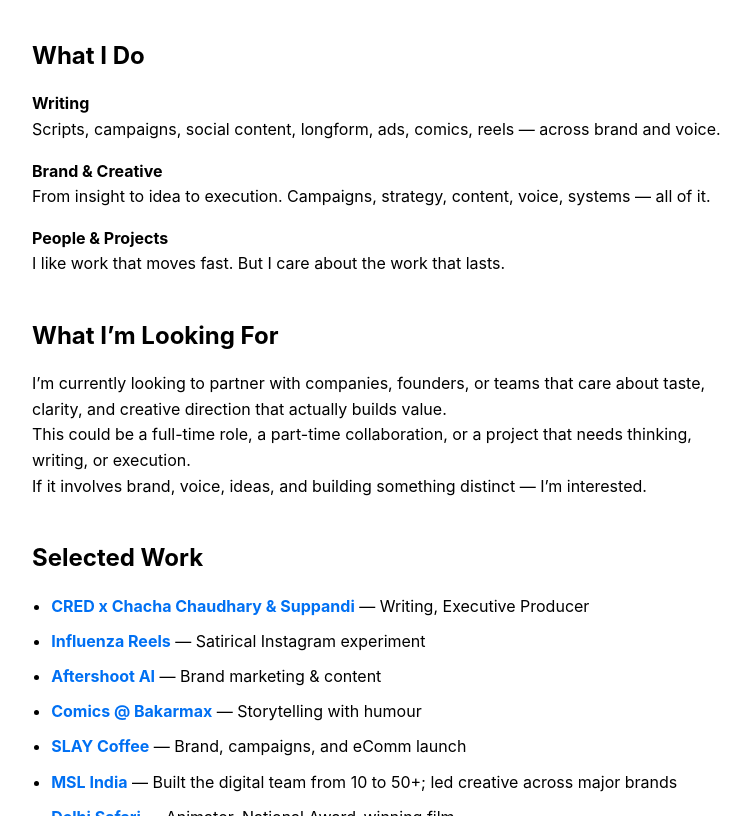
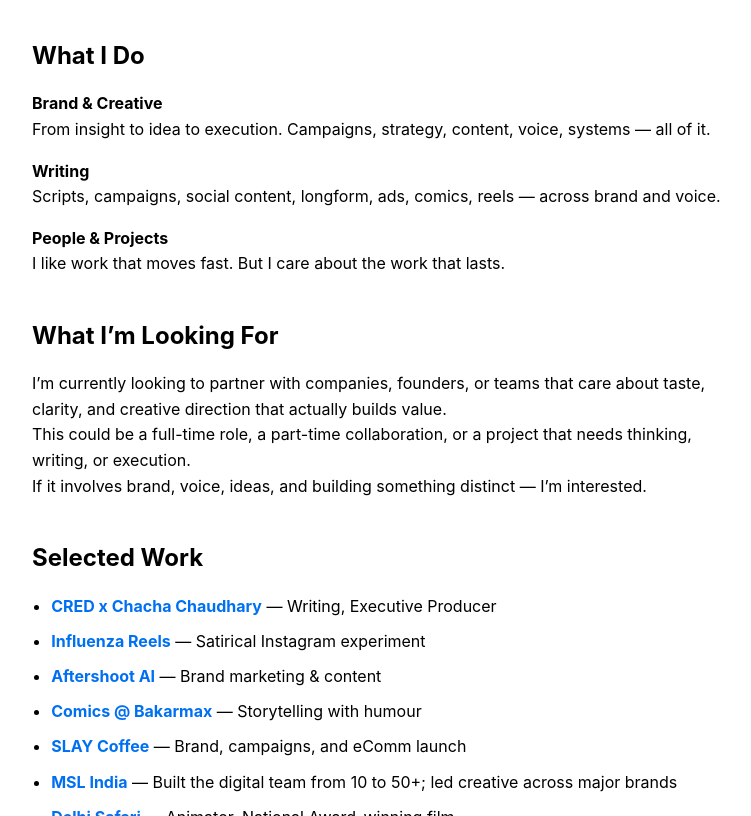
Before and after one commit to mayamemesaab/mayamemesaab.github.io, a plain HTML site: page index.html in a window 1280 px wide. Shown: the part 483-1299 px from the top of the page, without its empty margins (258-1009 px from the left). Drawn offline with Linux system fonts and the light colour scheme.

Commit message:
Update index.html

```diff
--- a/index.html
+++ b/index.html
@@ -59,10 +59,10 @@
 
   <div class="section">
     <h2>What I Do</h2>
+    <p><strong>Brand & Creative</strong><br />
+    From insight to idea to execution. Campaigns, strategy, content, voice, systems — all of it.</p>
     <p><strong>Writing</strong><br />
     Scripts, campaigns, social content, longform, ads, comics, reels — across brand and voice.</p>
-    <p><strong>Brand & Creative</strong><br />
-    From insight to idea to execution. Campaigns, strategy, content, voice, systems — all of it.</p>
     <p><strong>People & Projects</strong><br />
     I like work that moves fast. But I care about the work that lasts.</p>
   </div>
@@ -76,7 +76,7 @@
   <div class="section">
     <h2>Selected Work</h2>
     <ul>
-      <li><strong><a href="https://www.youtube.com/watch?v=FqKsMcswGdo&themeRefresh=1" target="_blank">CRED x Chacha Chaudhary & Suppandi</a></strong> — Writing, Executive Producer</li>
+      <li><strong><a href="https://www.youtube.com/watch?v=FqKsMcswGdo&themeRefresh=1" target="_blank">CRED x Chacha Chaudhary</a></strong> — Writing, Executive Producer</li>
       <li><strong><a href="https://www.instagram.com/reel/CiPufqMjux7/" target="_blank">Influenza Reels</a></strong> — Satirical Instagram experiment</li>
       <li><strong><a href="https://drive.google.com/file/d/1u6YB98RWeP-mZ59DGJ5TJw2-aSdBuHza/view?usp=drive_link" target="_blank">Aftershoot AI</a></strong> — Brand marketing & content</li>
       <li><strong><a href="https://bakarmax.com/comic/i-have-a-potty-problem/" target="_blank">Comics @ Bakarmax</a></strong> — Storytelling with humour</li>
```
